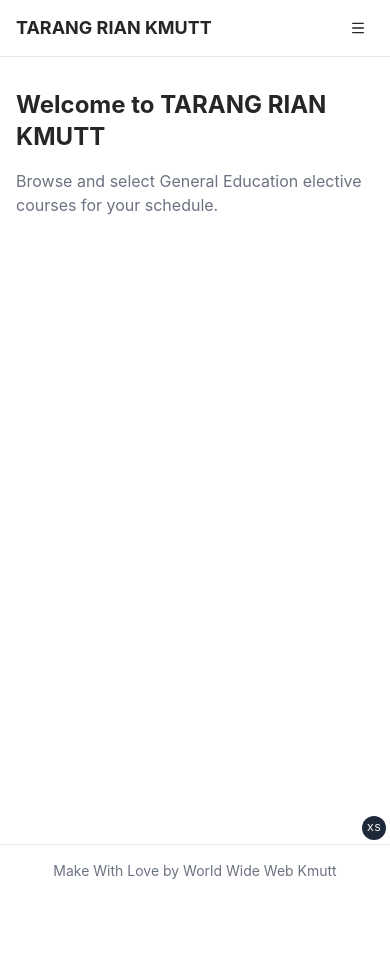
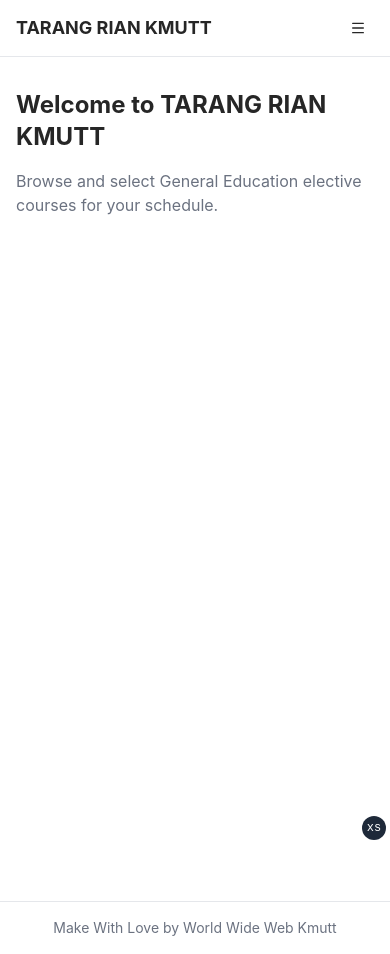
Before and after one commit to work-wide-web-kmutt/tarang-rian, a React (Vite) app in the folder apps/web/: page / in a window 390 px wide. Before the commit the page ends 897 px from the top, so only its background shows below. Built offline with nearby package versions, Linux system fonts and the light colour scheme; what @content-collections/core would draw is missing.

Commit message:
refactor: update root layout to improve structure and responsiveness

```diff
--- a/apps/web/src/routes/__root.tsx
+++ b/apps/web/src/routes/__root.tsx
@@ -46,12 +46,14 @@ function RootComponent() {
         enableSystem
         storageKey="vite-ui-theme"
       >
-        <div className="flex flex-col overflow-x-hidden">
-          <div className="min-h-screen">
-            <Header />
-            <Outlet />
-          </div>
-          <Footer />
+        <div className="flex flex-col">
+          <Header />
+          <main className="flex-1">
+            <div className="min-h-screen">
+              <Outlet />
+            </div>
+            <Footer />
+          </main>
         </div>
       </ThemeProvider>
       {import.meta.env.DEV && <TanStackRouterDevtools position="bottom-left" />}
```
